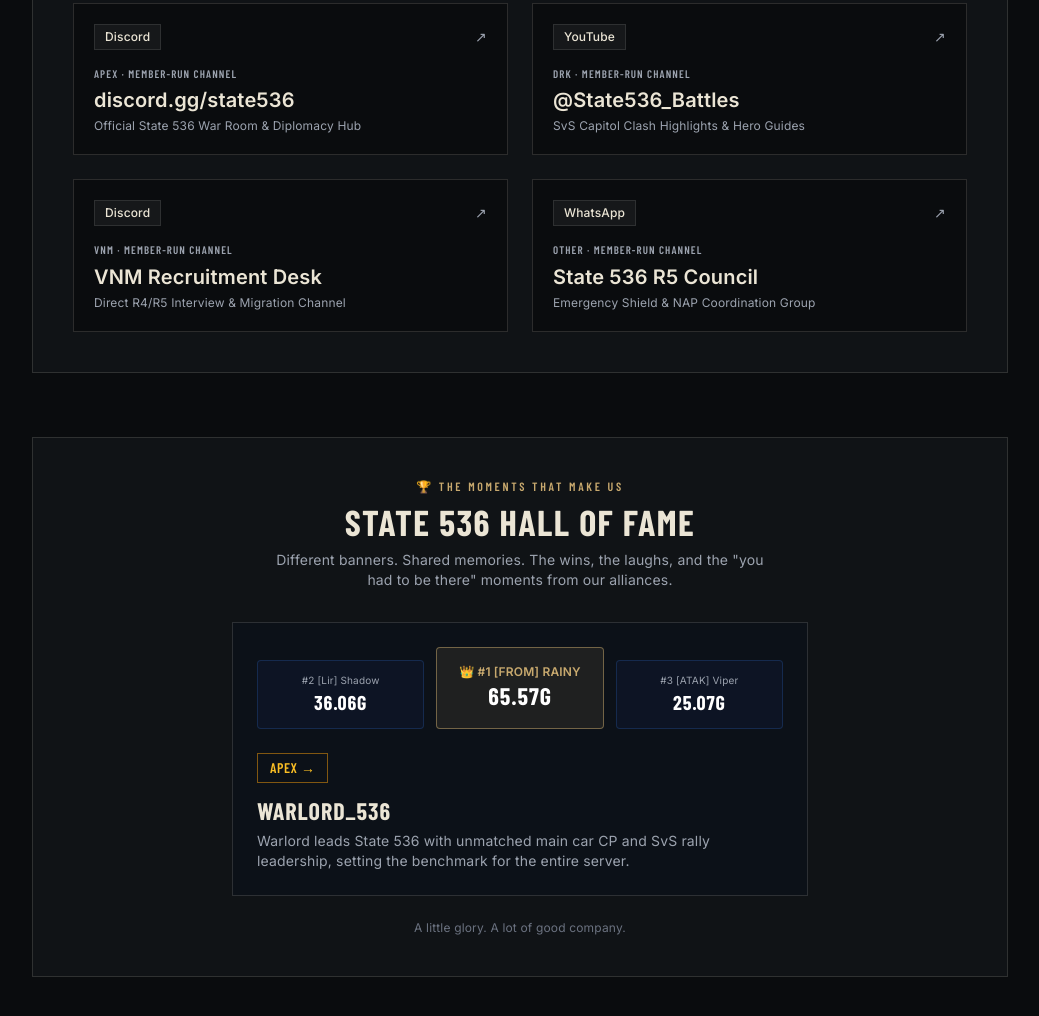
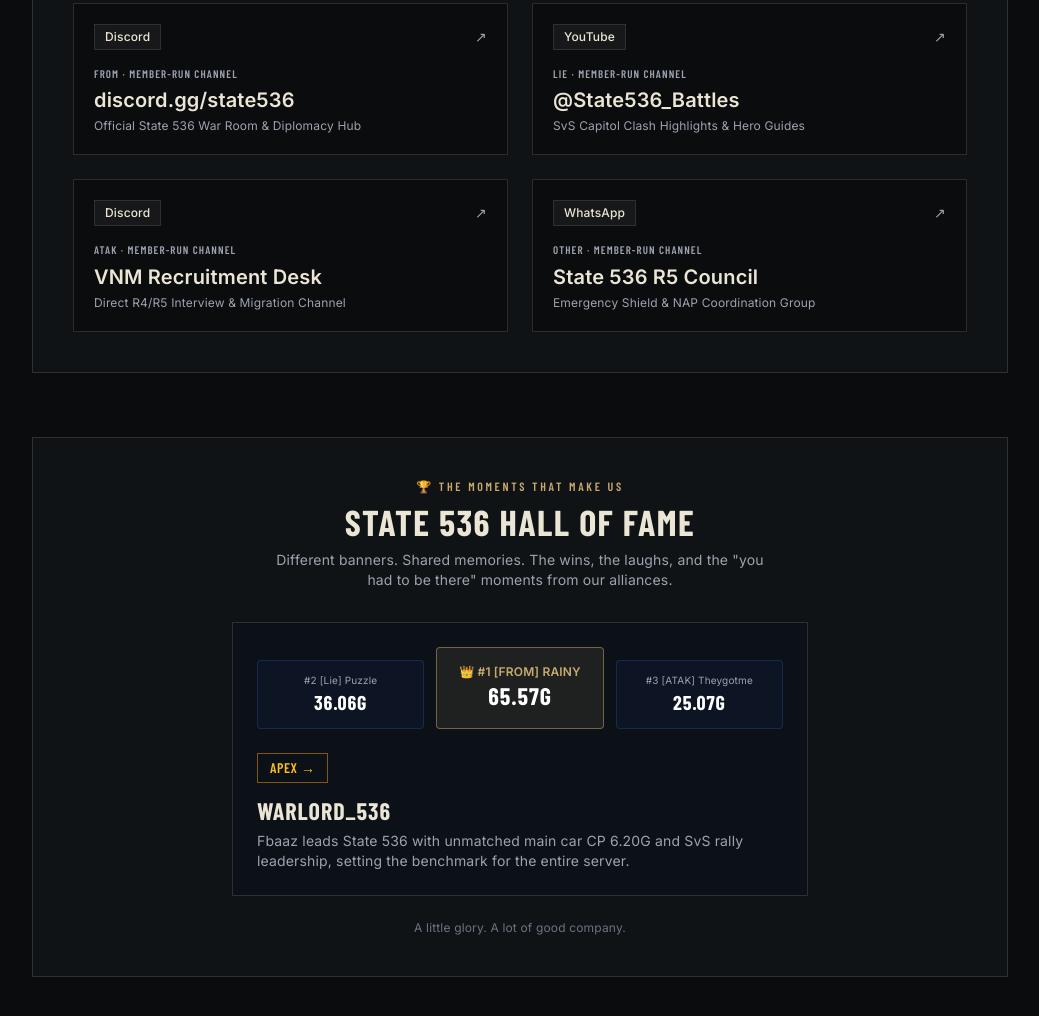
Before and after one commit to darkwarmail000-a11y/Server536, a plain HTML site: page index.html in a window 1280 px wide. Shown: the part 3063-4079 px from the top of the page, without its empty margins (120-1159 px from the left). Drawn offline with nearby package versions, Linux system fonts and the light colour scheme; a web font is replaced by a local one.

Commit message:
Update index.html

```diff
--- a/index.html
+++ b/index.html
@@ -271,7 +271,7 @@
             <div class="max-w-xl mx-auto border border-[#ebe5d5]/15 bg-[#0c1118] p-6 mb-6 text-left">
                 <div class="grid grid-cols-3 gap-3 text-center mb-6 items-end">
                     <div class="border border-blue-500/20 bg-blue-950/20 p-3 rounded">
-                        <div class="text-[10px] text-gray-400">#2 [Lir] Shadow</div>
+                        <div class="text-[10px] text-gray-400">#2 [Lie] Puzzle</div>
                         <div class="font-display text-lg sm:text-xl font-bold text-white">36.06G</div>
                     </div>
                     <div class="border border-[#c8a96e]/50 bg-[#c8a96e]/10 p-4 rounded">
@@ -279,7 +279,7 @@
                         <div class="font-display text-xl sm:text-2xl font-extrabold text-white">65.57G</div>
                     </div>
                     <div class="border border-blue-500/20 bg-blue-950/20 p-3 rounded">
-                        <div class="text-[10px] text-gray-400">#3 [ATAK] Viper</div>
+                        <div class="text-[10px] text-gray-400">#3 [ATAK] Theygotme</div>
                         <div class="font-display text-lg sm:text-xl font-bold text-white">25.07G</div>
                     </div>
                 </div>
@@ -289,7 +289,7 @@
                 </div>
                 <h3 class="text-2xl font-bold text-[#ebe5d5] mb-1">Warlord_536</h3>
                 <p class="text-sm text-gray-400">
-                    Warlord leads State 536 with unmatched main car CP and SvS rally leadership, setting the benchmark for the entire server.
+                    Fbaaz leads State 536 with unmatched main car CP 6.20G and SvS rally leadership, setting the benchmark for the entire server.
                 </p>
             </div>
             <p class="text-xs text-gray-500">A little glory. A lot of good company.</p>
@@ -478,9 +478,9 @@
 
         // 2. Social & Community Channels Data
         const channelsData = [
-            { alliance: "APEX", platform: "Discord", handle: "discord.gg/state536", desc: "Official State 536 War Room & Diplomacy Hub", link: "https://discord.com" },
-            { alliance: "DRK", platform: "YouTube", handle: "@State536_Battles", desc: "SvS Capitol Clash Highlights & Hero Guides", link: "https://youtube.com" },
-            { alliance: "VNM", platform: "Discord", handle: "VNM Recruitment Desk", desc: "Direct R4/R5 Interview & Migration Channel", link: "https://discord.com" },
+            { alliance: "FROM", platform: "Discord", handle: "discord.gg/state536", desc: "Official State 536 War Room & Diplomacy Hub", link: "https://discord.com" },
+            { alliance: "Lie", platform: "YouTube", handle: "@State536_Battles", desc: "SvS Capitol Clash Highlights & Hero Guides", link: "https://youtube.com" },
+            { alliance: "ATAK", platform: "Discord", handle: "VNM Recruitment Desk", desc: "Direct R4/R5 Interview & Migration Channel", link: "https://discord.com" },
             { alliance: "Other", platform: "WhatsApp", handle: "State 536 R5 Council", desc: "Emergency Shield & NAP Coordination Group", link: "#community" }
         ];
 
@@ -513,7 +513,7 @@
         const slides = [
             { cat: "Battle Moments", title: "Capitol Held for 4 Hours Straight!", author: "By State 536 Council", emoji: "⚔️", banner: "STATE 536 SVS VICTORY" },
             { cat: "Memes & Laughs", title: "When you forget to shield 1 minute before KE", author: "By ShadowKazi", emoji: "😂", banner: "RIP TROOPS 2026" },
-            { cat: "Alliance Life", title: "Full Server Hive Formation Ready for War", author: "By APEX Leadership", emoji: "🛡️", banner: "UNITED WE STAND" }
+            { cat: "Alliance Life", title: "Full Server Hive Formation Ready for War", author: "By FROM Leadership", emoji: "🛡️", banner: "UNITED WE STAND" }
         ];
         let currentSlide = 0;
 
```
